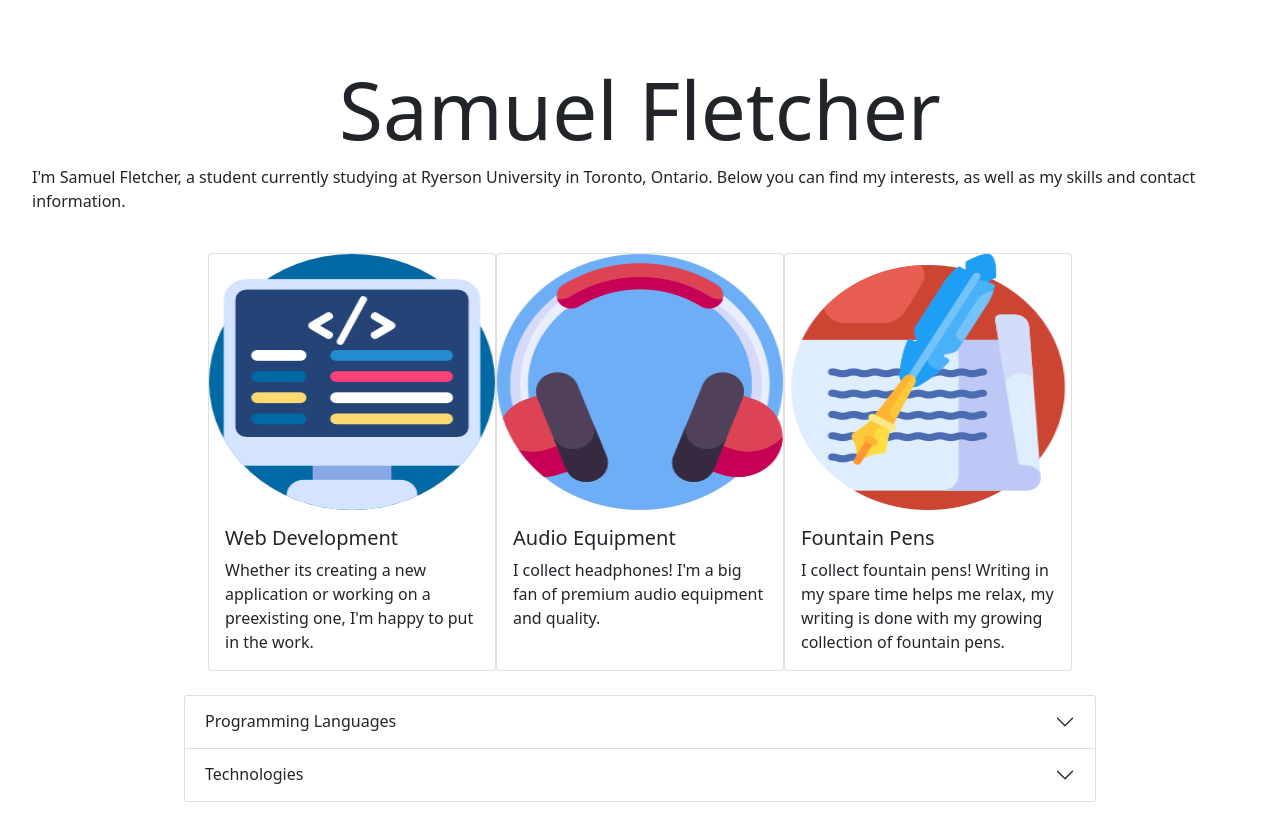
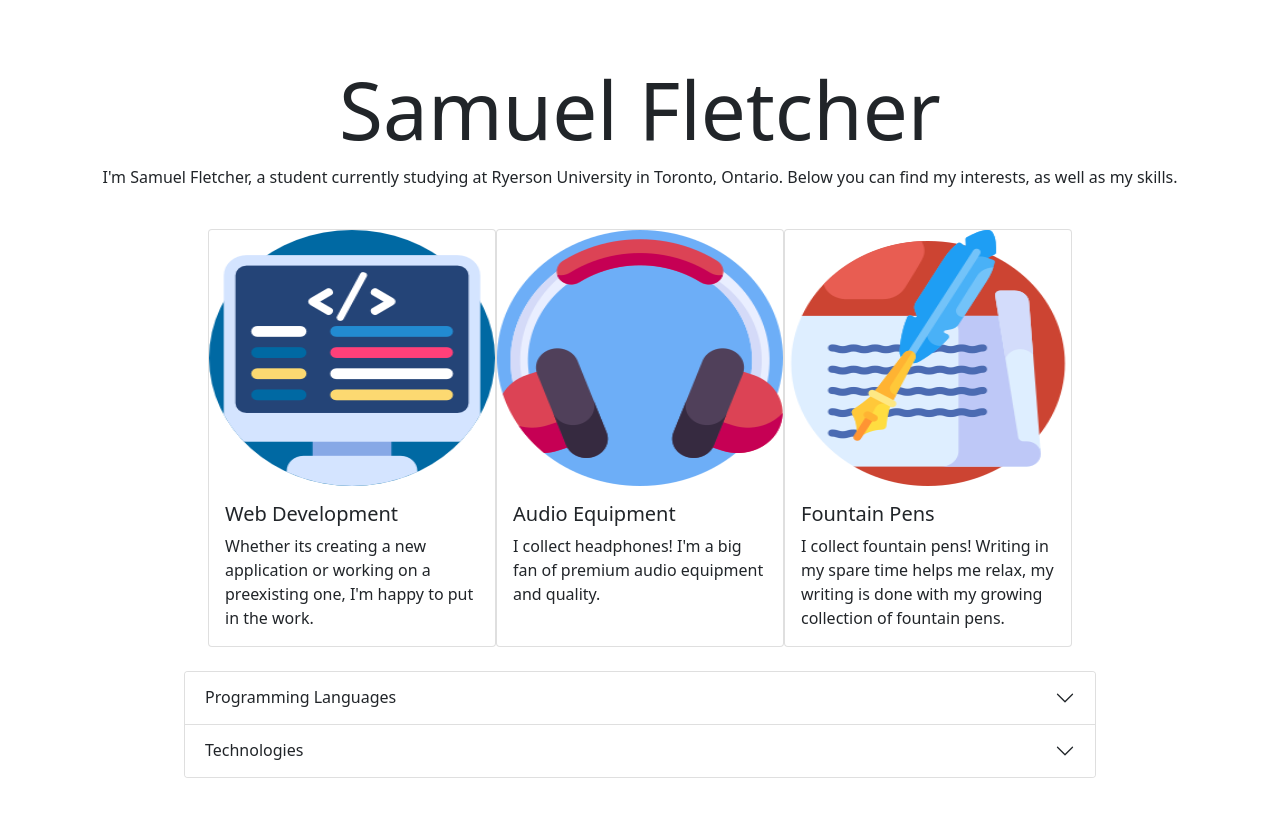
Before and after one commit to SamuelFlet/portfolio-next, a Next.js app: page / in a window 1280 px wide. Shown: the top 838 px of the page. Built offline with nearby package versions, Linux system fonts and the light colour scheme.

Commit message:
quick fix

```diff
--- a/next.config.js
+++ b/next.config.js
@@ -1,9 +1,6 @@
 /** @type {import('next').NextConfig} */
 const nextConfig = {
   reactStrictMode: true,
-  images:{
-    domains:['https:/cdn.jsdelivr.net']
-  }
 }
 
 module.exports = nextConfig
--- a/pages/index.tsx
+++ b/pages/index.tsx
@@ -22,7 +22,7 @@ const Home: NextPage = () => {
         <p>
           I&apos;m Samuel Fletcher, a student currently studying at Ryerson
           University in Toronto, Ontario. Below you can find my interests, as
-          well as my skills and contact information.
+          well as my skills.
         </p>
         <div
           className="d-flex p-4 justify-content-evenly"
```
